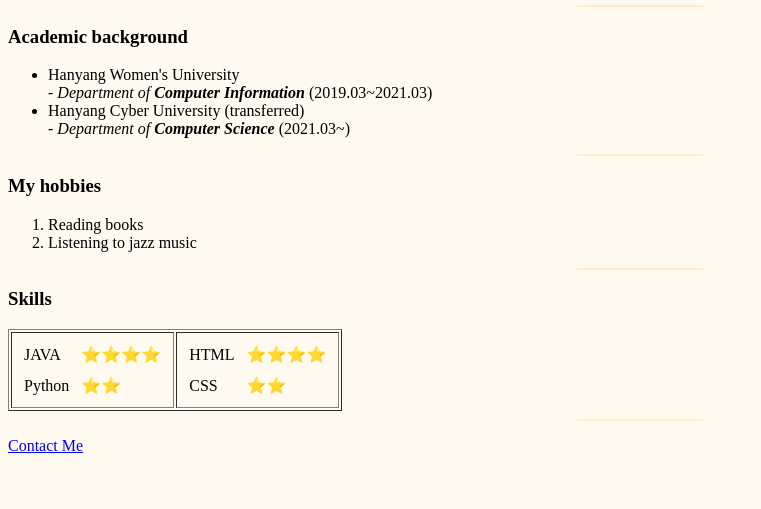
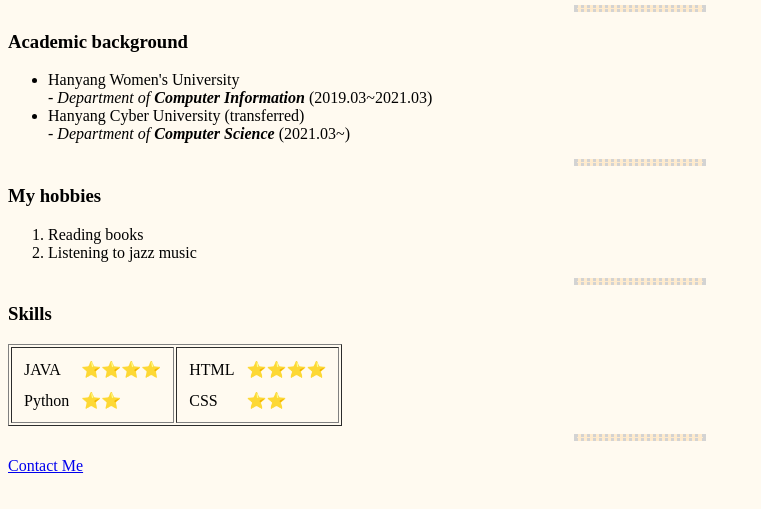
Before and after one commit to Just-TryIt/Udemy_2022-Web-Developmen-Bootcamp, a plain HTML site: page index.html in a window 1280 px wide. Shown: the part 167-676 px from the top of the page, without its empty margins (0-761 px from the left). Drawn offline with Linux system fonts and the light colour scheme.

Commit message:
33강)CSS-boder-style, boder-width

```diff
--- a/index.html
+++ b/index.html
@@ -12,8 +12,9 @@
 
     hr {
       background-color: blanchedalmond;
-      border-style: inherit;
-      height: 2px;
+      border-style:dotted none none none;
+      border : dotted lightgray;
+      height: 1px;
       width: 10%;
 
     }
```
Also changed, not shown: contact-me.html (+1 -5 lines).
